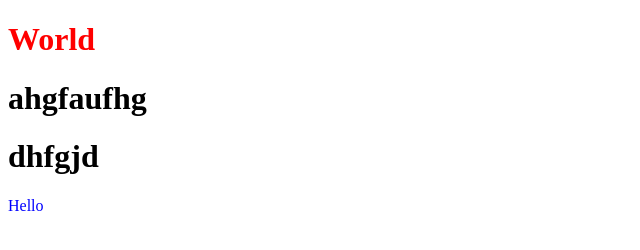
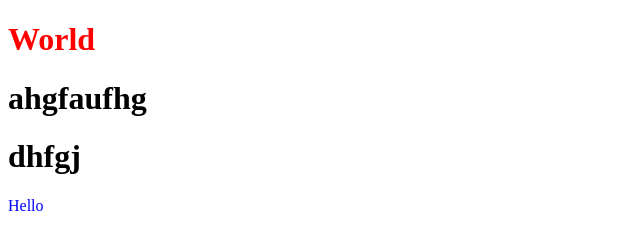
Before and after one commit to robj9100/Haus-of-Code-Cycle-1, a plain HTML site: page new.html in a window 1280 px wide. Shown: the full height of the page, 0-640 px from the left. Drawn offline with Linux system fonts and the light colour scheme.

Commit message:
These are new

```diff
--- a/new.html
+++ b/new.html
@@ -20,7 +20,7 @@
 <body>
 	<h1 class="new-color">World</h1>
 	<h1>ahgfaufhg</h1>
-	<h1>dhfgjd</h1>
+	<h1>dhfgj</h1>
 	<p>Hello</p>
 </body>
 </html>
```
